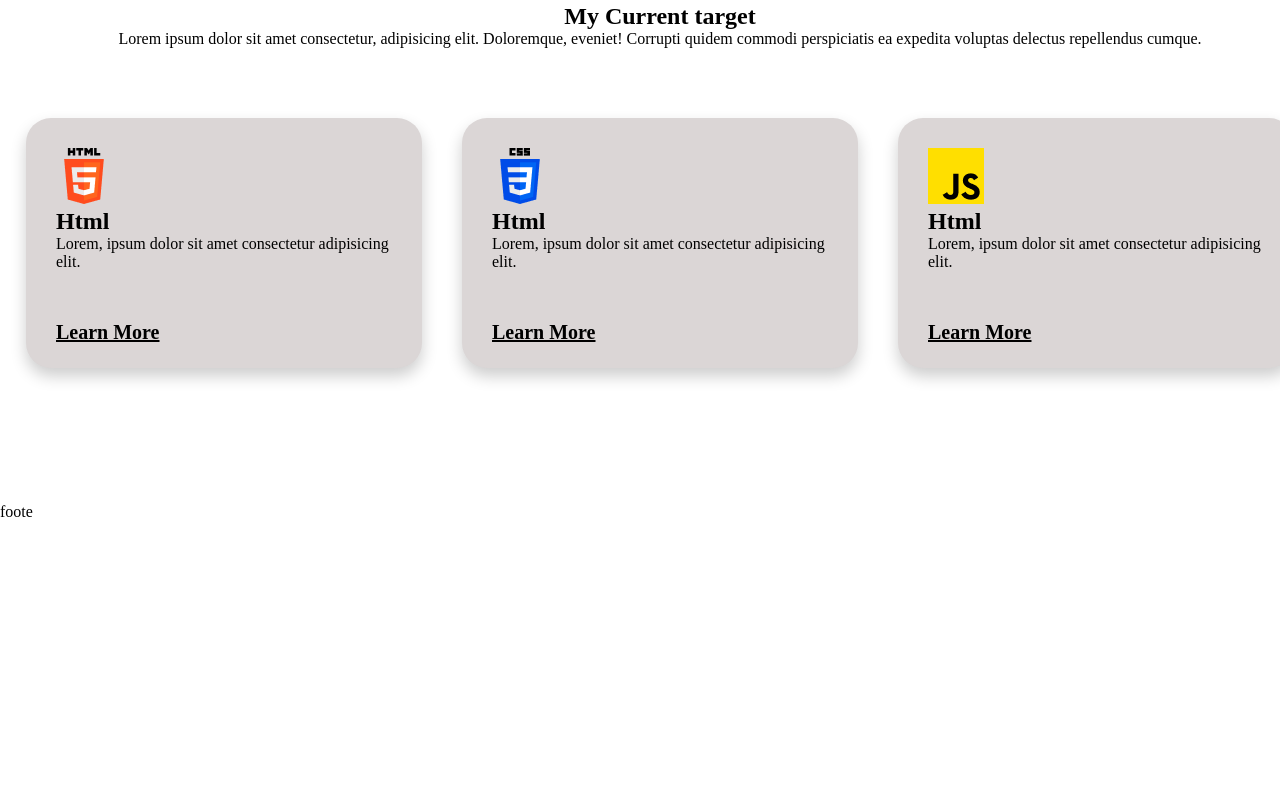
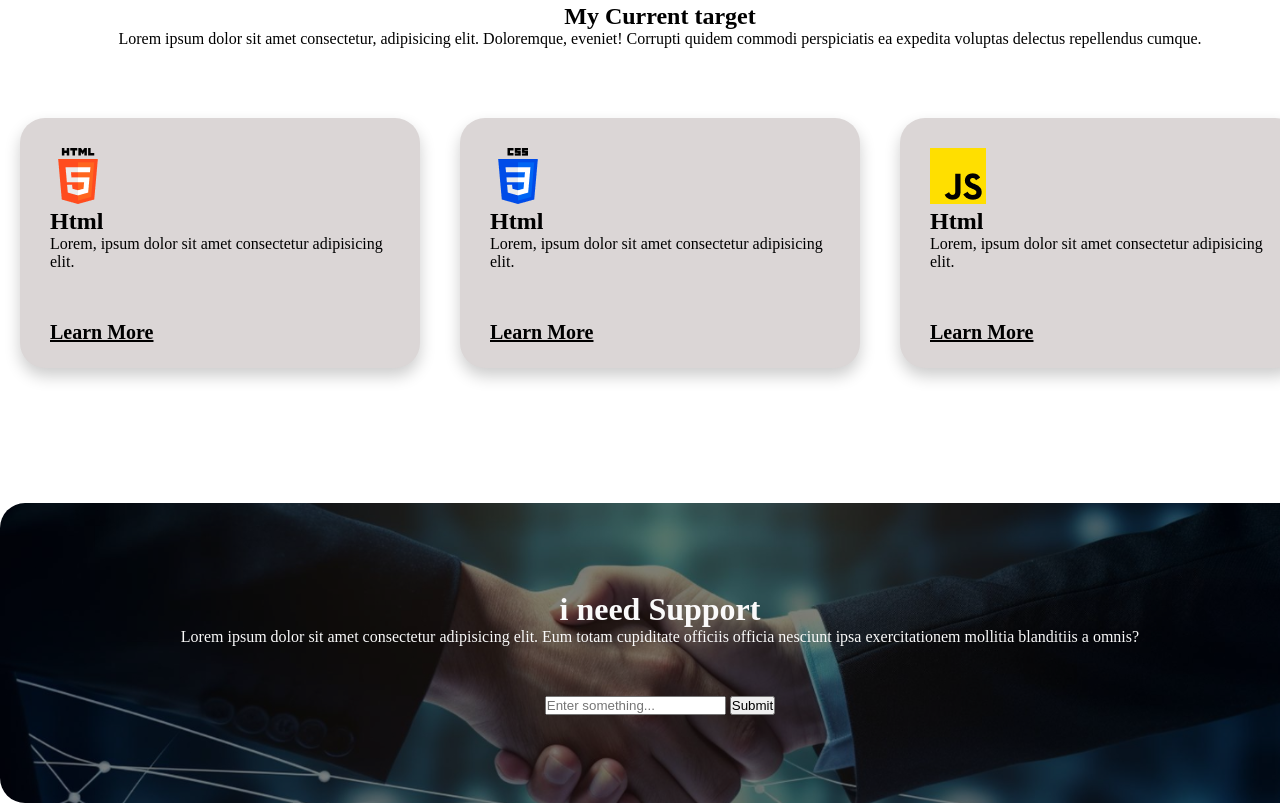
Before and after one commit to Anas1347/B-10-Assignment-1, a plain HTML site: page index.html in a window 1280 px wide. Shown: the part 947-1750 px from the top of the page. Before the commit the page ends 1468 px from the top, so only its background shows below. Drawn offline with Linux system fonts and the light colour scheme.

Commit message:
footer section done

```diff
--- a/Styles/style.css
+++ b/Styles/style.css
@@ -53,31 +53,31 @@
   padding: 50px;
   border-radius: 25px;
 }
-.section-one-title{
+.section-one-title {
   margin-top: 20px;
   font-size: 20px;
   font-weight: 700;
   margin-bottom: 20px;
-
 }
-.section-one-title-one{
+.section-one-title-one {
   margin-top: 20px;
   font-size: 20px;
   font-weight: 700;
   margin-bottom: 20px;
   text-align: start;
 }
-.section-one-btn{
+.section-one-btn {
   margin-top: 20px;
   width: 100px;
   height: 40px;
 }
-.section-image{
+.section-image {
   margin-top: 60px;
   display: flex;
-    justify-content: space-evenly}
+  justify-content: space-evenly;
+}
 /* section one ends here */
-.video-section{
+.video-section {
   width: 1320px;
   height: 900px;
   margin: 0 auto;
@@ -87,30 +87,28 @@
   justify-content: center;
   margin-top: 50px;
 }
-.video-section h1, p{
-
+.video-section h1,
+p {
   margin-bottom: 50px;
 }
-.section-three{
+.section-three {
   width: 1320px;
   height: 500px;
   margin: 0 auto;
 }
-.section-three-title{
+.section-three-title {
   display: flex;
   flex-direction: column;
   align-items: center;
   justify-content: center;
-
 }
-.section-three-container{
-
+.section-three-container {
   display: flex;
 
   justify-content: center;
 }
-.section-three-container-card{
-    width: 30%;
+.section-three-container-card {
+  width: 33.33%;
   height: 250px;
   margin: 20px;
   border-radius: 25px;
@@ -119,12 +117,35 @@
   background: rgb(219, 214, 214);
   box-shadow: 0 8px 16px rgba(0, 0, 0, 0.2);
 }
-.section-three-container-card a{
+.section-three-container-card a {
   color: black;
   font-size: 20px;
   font-weight: bold;
 }
 
-.section-three-container-card:hover{
+.section-three-container-card:hover {
   box-shadow: 0 12px 20px rgba(0, 0, 0, 0.2), 0 8px 30px rgba(0, 0, 0, 0.25);
-    transform: translateY(-5px); }
+  transform: translateY(-5px);
+}
+.footer {
+  width: 1320px;
+  height: 300px;
+  margin: 0 auto;
+  display: flex;
+  flex-direction: column;
+  align-items: center;
+  justify-content: center;
+  background-image: url("/assets/handshake.jpg");
+  background-position: center;
+  background-repeat: no-repeat;
+  background-size: cover;
+  background-blend-mode: overlay;
+  background-color: rgba(0, 0, 0, 0.5);
+  border-radius: 25px;
+}
+.footer-text{
+    display: flex;
+  flex-direction: column;
+  align-items: center;
+    color: #fafafa;
+}
--- a/index.html
+++ b/index.html
@@ -122,24 +122,38 @@
           <img src="/assets/html.png" alt="" />
           <h1>Html</h1>
           <p>Lorem, ipsum dolor sit amet consectetur adipisicing elit.</p>
-        <a href="">Learn More</a>
+          <a href="">Learn More</a>
         </div>
         <div class="section-three-container-card">
           <img src="/assets/css.png" alt="" />
           <h1>Html</h1>
           <p>Lorem, ipsum dolor sit amet consectetur adipisicing elit.</p>
-        <a href="">Learn More</a>
+          <a href="">Learn More</a>
         </div>
         <div class="section-three-container-card">
           <img src="/assets/js.png" alt="" />
           <h1>Html</h1>
           <p>Lorem, ipsum dolor sit amet consectetur adipisicing elit.</p>
-        <a href="">Learn More</a>
+          <a href="">Learn More</a>
         </div>
-
       </div>
     </section>
     <!-- section three ends here -->
-     foote
+    <!-- footer starts from here -->
+   <div class="footer">
+    <div class="footer-text">
+        <h1>i need Support</h1>
+        <p>
+          Lorem ipsum dolor sit amet consectetur adipisicing elit. Eum totam
+          cupiditate officiis officia nesciunt ipsa exercitationem mollitia
+          blanditiis a omnis?
+        </p>
+      </div>
+      <div>
+        <input type="text" placeholder="Enter something..." />
+        <button> Submit</button>
+      </div>
+   </div>
+    <!-- footer ends from here -->
   </body>
 </html>
```
Lines whose indentation alone changed are shown as unchanged.
